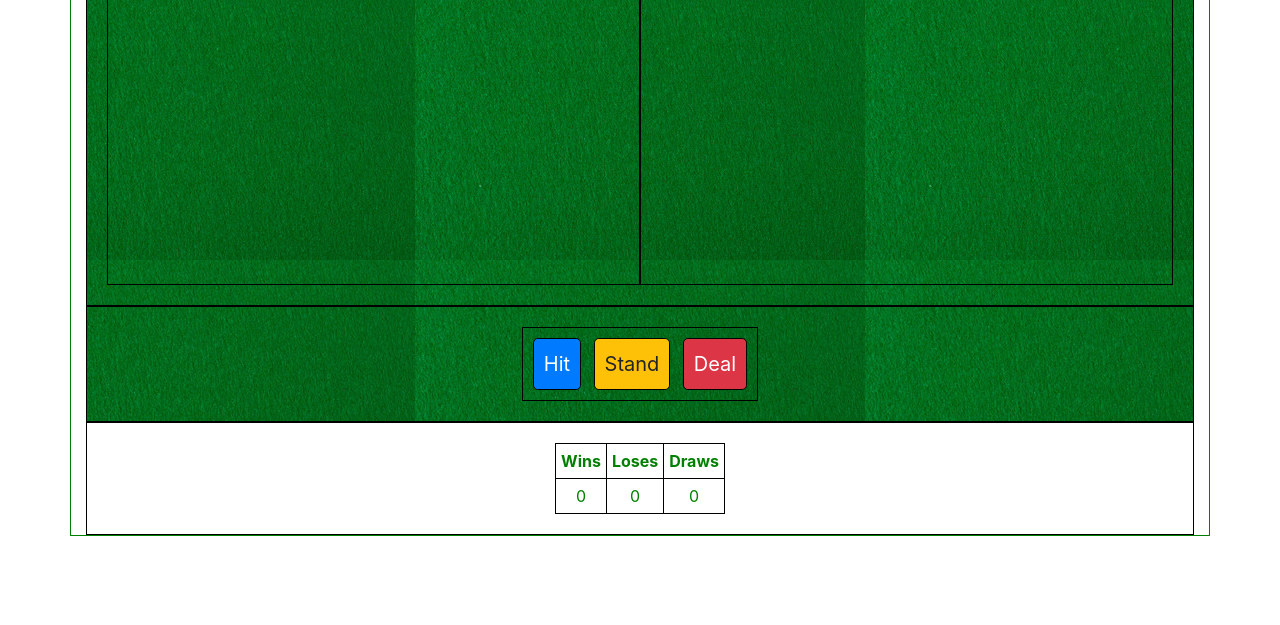
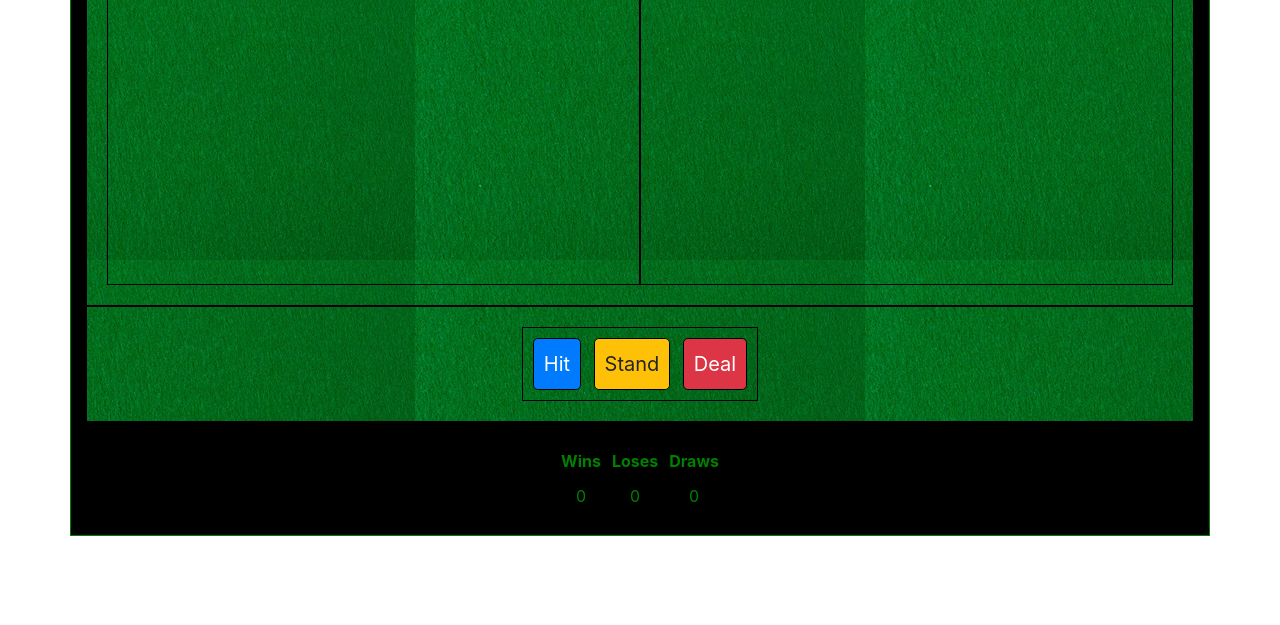
Before and after one commit to ALAAEddineACHEACHE/BlackJack, a plain HTML site: page index.html in a window 1280 px wide. Shown: the part 175-800 px from the top of the page. Drawn offline with nearby package versions, Linux system fonts and the light colour scheme.

Commit message:
Update style.css

```diff
--- a/style.css
+++ b/style.css
@@ -3,9 +3,12 @@
     width: 75%;
     margin:0 auto;
     text-align: center;
+   background-color: black;
+
 }
+
 .flex-blackjack-row-1,.flex-blackjack-row-2{
-    color:#cc5757;
+    color:black;
     background:url('background.jpg') center;
 }
 .flex-blackjack-row-1,.flex-blackjack-row-2,.flex-blackjack-row-3{
```
